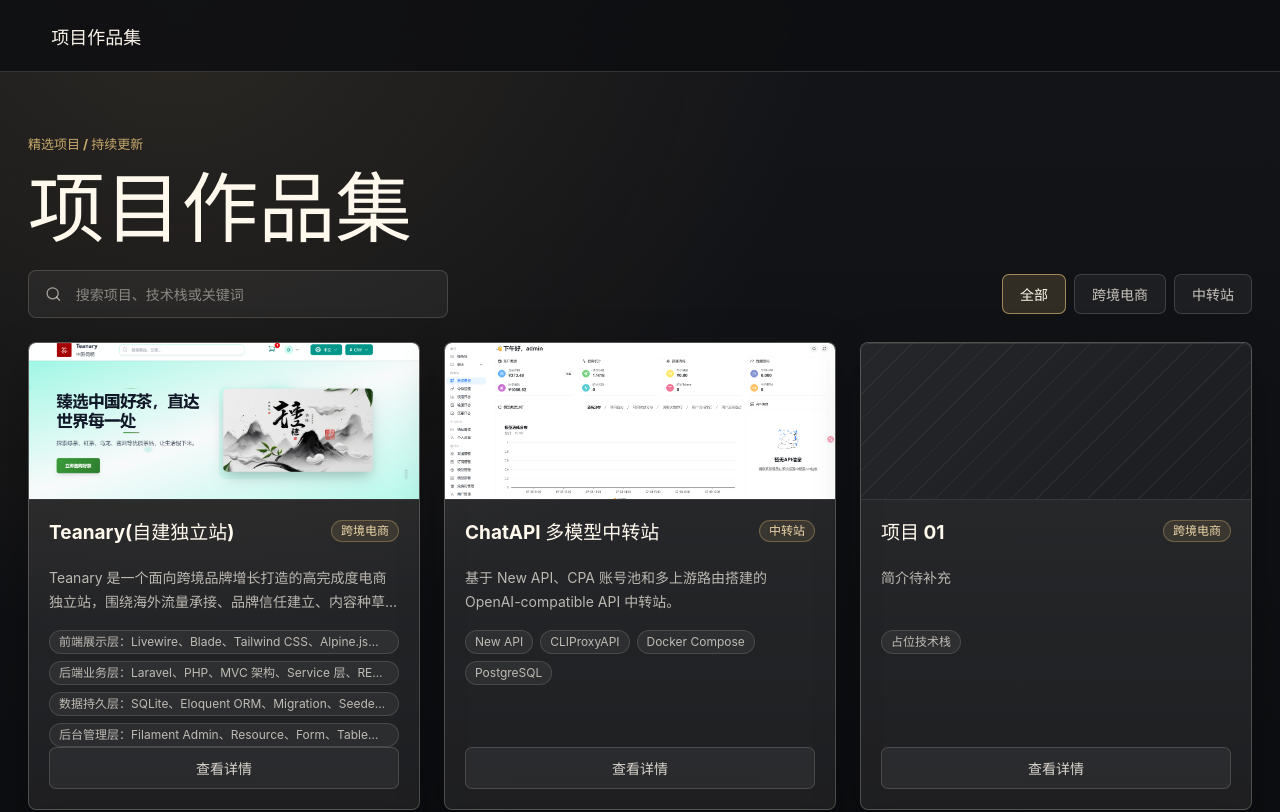
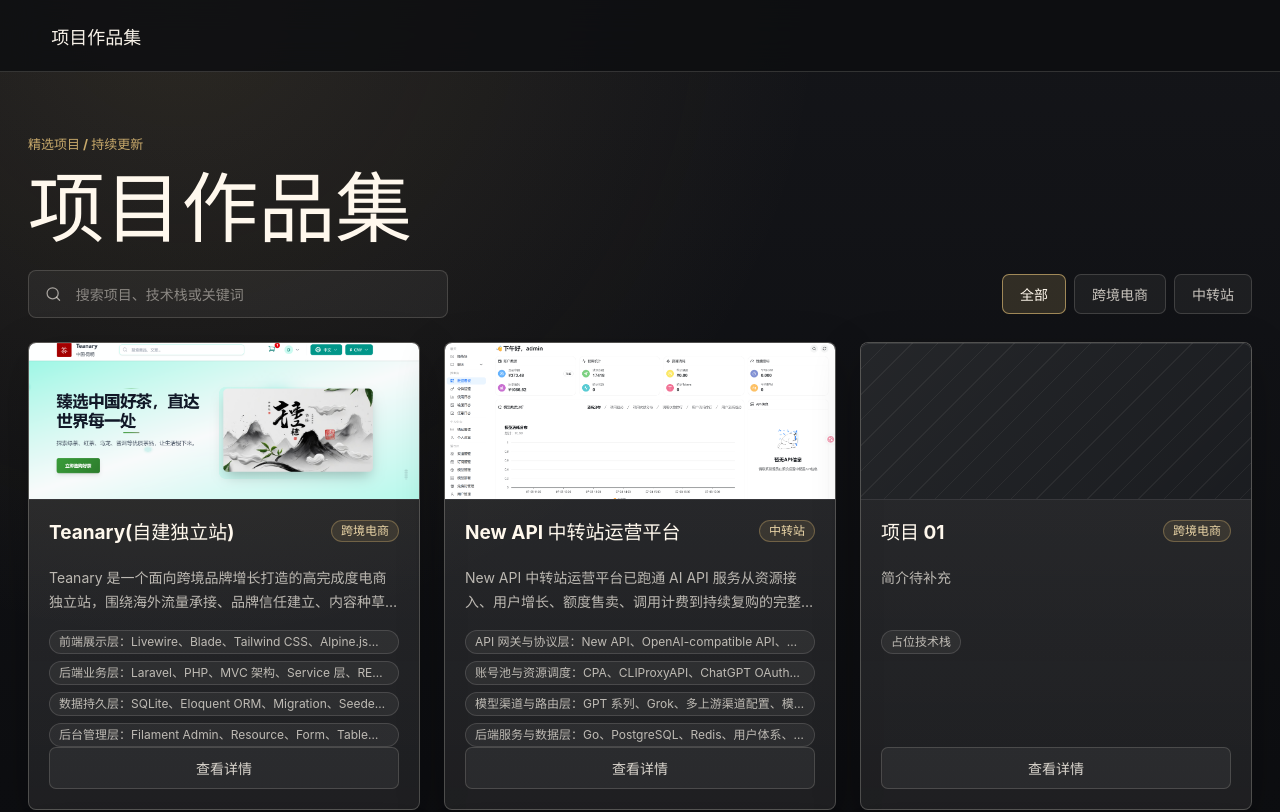
Before and after one commit to bulingbuling688/project-portfolio-site, a React (Vite) app: page / in a window 1280 px wide. Shown: the top 812 px of the page. Built offline with nearby package versions, Linux system fonts and the light colour scheme.

Commit message:
Update New API portfolio positioning

```diff
--- a/src/data/projects.ts
+++ b/src/data/projects.ts
@@ -56,30 +56,33 @@
   },
   {
     slug: "newapi-cpa-proxy-deploy",
-    title: "ChatAPI 多模型中转站",
-    description: "基于 New API、CPA 账号池和多上游路由搭建的 OpenAI-compatible API 中转站。",
+    title: "New API 中转站运营平台",
+    description:
+      "New API 中转站运营平台已跑通 AI API 服务从资源接入、用户增长、额度售卖、调用计费到持续复购的完整商业闭环，累计盈利 3w+，服务用户 30+，日 Token 调用量 50 亿+，具备真实商业收入、真实用户使用和高频调用验证，是一个可运营、可复制、可持续交付的多模型 API 中转平台。",
     category: "中转站",
     status: "published",
     coverImage: "/covers/newapi-cpa-dashboard.png",
     projectUrl: "https://api.chatapi.fun/",
     githubUrl: "https://github.com/bulingbuling688/newapi-cpa-proxy-deploy",
     features: [
-      "提供统一的 OpenAI-compatible API 入口",
-      "通过 New API 管理用户、令牌、模型渠道和额度",
-      "接入 CPA/CLIProxyAPI 账号池代理 Codex/ChatGPT OAuth",
-      "支持 GPT 系列与 Grok 等多上游模型路由",
-      "包含用量采集、账号池状态管理和 Docker 化部署模板",
+      "跑通 AI API 中转站从模型接入、用户注册、令牌发放、额度充值、调用计费到持续复购的完整商业闭环，累计盈利 3w+",
+      "搭建统一的 OpenAI-compatible API 网关，让客户端、自动化工具和业务系统可以用统一协议接入多模型服务",
+      "通过 New API 运营后台管理用户、令牌、模型渠道、倍率、额度、分组和调用权限，支撑真实用户规模化使用",
+      "接入 CPA/CLIProxyAPI 账号池，将 Codex、ChatGPT OAuth 等账号资源纳入统一调度，提升资源利用率和服务稳定性",
+      "支持 GPT 系列、Grok 等多上游模型路由，根据模型能力、渠道可用性、调用成本和业务场景进行灵活分发",
+      "建设用量采集、额度统计、调用记录和成本追踪能力，方便分析用户消耗、控制渠道成本并优化利润空间",
+      "完成 Docker Compose 私有化部署、Nginx 反向代理、Cloudflare 域名接入和 HTTPS 公网交付，具备生产环境上线与运维能力",
+      "沉淀可复用的中转站部署模板，覆盖环境隔离、服务迁移、配置管理、故障排查和持续维护，支持后续快速复制新站点",
     ],
     techStack: [
-      "New API",
-      "CLIProxyAPI",
-      "Docker Compose",
-      "PostgreSQL",
-      "Redis",
-      "Python",
-      "FastAPI",
-      "Nginx",
-      "Cloudflare",
+      "API 网关与协议层：New API、OpenAI-compatible API、模型转发、统一鉴权、令牌管理、额度校验",
+      "账号池与资源调度：CPA、CLIProxyAPI、ChatGPT OAuth、Codex 账号接入、多账号轮询、渠道可用性管理",
+      "模型渠道与路由层：GPT 系列、Grok、多上游渠道配置、模型映射、倍率配置、失败切换、成本优先路由",
+      "后端服务与数据层：Go、PostgreSQL、Redis、用户体系、额度系统、调用记录、用量统计、任务队列",
+      "运营后台与商业化：用户管理、分组管理、令牌发放、充值额度、倍率计费、调用明细、成本追踪、利润分析",
+      "部署与基础设施：Docker Compose、Nginx、Cloudflare、HTTPS、VPS 私有化部署、反向代理、域名网关",
+      "监控与运维能力：服务健康检查、日志排查、渠道状态监控、账号池状态维护、故障定位、生产环境迁移",
+      "工程化与安全：GitHub 版本管理、环境变量隔离、配置脱敏、部署模板沉淀、访问控制、公开仓库脱敏发布",
     ],
   },
 ];
```
Also changed, not shown: 2 other files (tests, documents, lock files or other folders).
